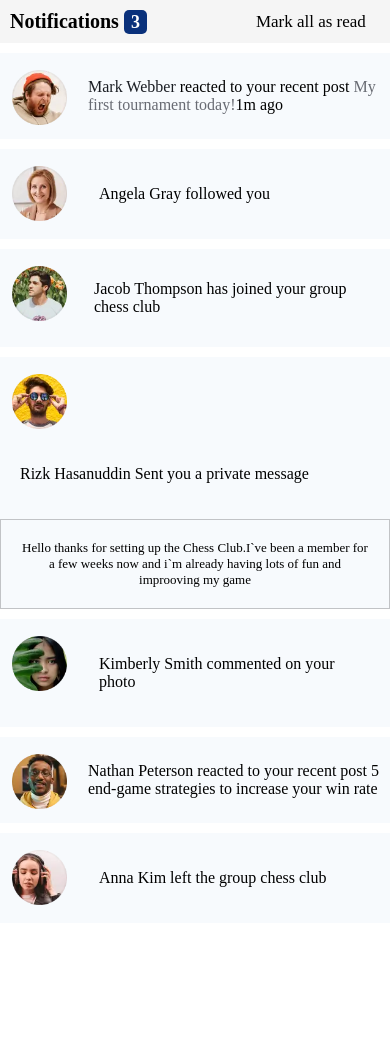
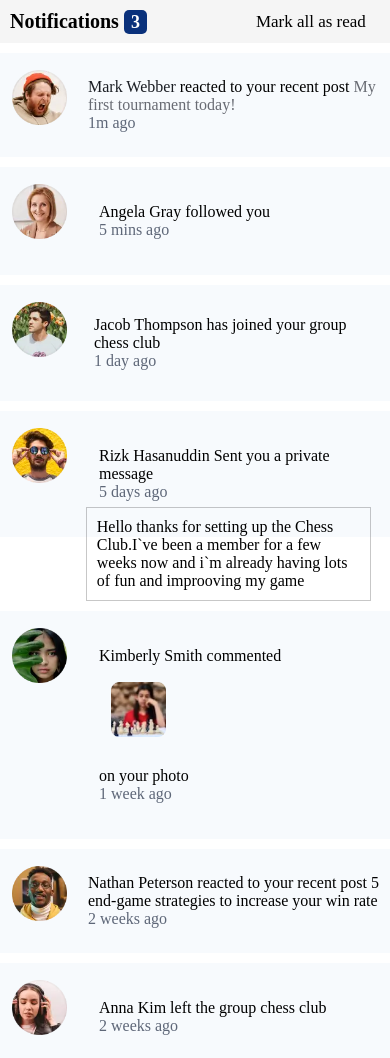
Before and after one commit to agichimu/Notifications-page, a website built with Vite: page index.html in a window 390 px wide. Before the commit the page ends 923 px from the top, so only its background shows below. Built offline with nearby package versions, Linux system fonts and the light colour scheme.

Commit message:
new mods

```diff
--- a/index.html
+++ b/index.html
@@ -22,41 +22,42 @@
  <section class="main-content">
        <div class="Mark">
         <img src="images\avatar-mark-webber.webp" alt="">
-        <p><span class="name">Mark Webber</span> reacted to your recent post <span class="event"> My first tournament today!</span><span class="num">1m ago</span></p>
+        <p><span class="name">Mark Webber</span> reacted to your recent post <span class="event"> My first tournament today!</span><span></span><br><span class="num">1m ago</span></p>
        </div>
 
        <div class="Angela">
         <img src="/images/avatar-angela-gray.webp" alt="">
 
-        <p><span>Angela Gray</span><span> followed you</span></p>
+        <p><span>Angela Gray</span><span> followed you</span><br><span class="num"> 5 mins ago</span></p>
        </div>
 
        <div class="Jacob">
         <img src="/images/avatar-jacob-thompson.webp" alt="">
-        <p><span> Jacob Thompson</span> has joined your group <span>chess club</span></p>
+        <p><span> Jacob Thompson</span> has joined your group <span>chess club</span><br><span class="num"> 1 day ago</span></p>
        </div>
 
        <div class="Rizk">
         <img src="/images/avatar-rizky-hasanuddin.webp" alt="">
-        <p><span>Rizk Hasanuddin</span><span> Sent you a private message</span></p>
+        <p><span>Rizk Hasanuddin</span><span> Sent you a private message</span><br><span class="num">5 days ago</span></p>
+         </div>
+        <div class="grid">Hello thanks for setting up the Chess Club.I`ve been a member for a few weeks now and i`m already having lots of fun and improoving my game</div>
 
-        <div class="grid">Hello thanks for setting up the Chess Club.I`ve been a member for a few weeks now and i`m already having lots of fun and improoving my game</div>
-       </div>
 
        </div>
        <div class="Kimberly">
         <img src="/images/avatar-kimberly-smith.webp" alt="">
-        <p><span>Kimberly Smith</span> commented on your photo</p>
+        <p><span>Kimberly Smith</span> commented <span class="Chess"><img src="/images/image-chess.webp" alt=""></span><br>
+          on your photo <br><span class="num">1 week ago</span></p>
        </div>
 
        <div class="Nathan">
         <img src="/images/avatar-nathan-peterson.webp" alt="">
-        <p><span>Nathan Peterson</span> reacted to your recent post <span>5 end-game strategies to increase your win rate</span></p>
+        <p><span>Nathan Peterson</span> reacted to your recent post <span>5 end-game strategies to increase your win rate</span><br><span class="num">2 weeks ago</span></p>
        </div>
 
        <div class="Anna">
         <img src="/images/avatar-anna-kim.webp" alt="">
-        <p><span>Anna Kim</span> left the group<span> chess club</span></p>
+        <p><span>Anna Kim</span> left the group<span> chess club</span><br><span class="num">2 weeks ago</span></p>
        </div>
  </section>
 
--- a/style.css
+++ b/style.css
@@ -314,7 +314,8 @@
   color : hsl(224 5% 43%);
   }
   }
-  @media (max-width: 480px) {
+
+  @media  screen and (max-width: 480px) {
   body {
   background-color : hsl(0 0% 100%);
   margin : 0;
@@ -395,6 +396,7 @@
   line-height : normal;
   overflow-wrap : break-word;
   }
+
   .Mark .name {
   font-family : 'Plus Jakarta Sans';
   color : hsl(222 16% 12%);
@@ -403,6 +405,10 @@
   font-family : 'Plus Jakarta Sans';
   color : hsl(224 5% 43%);
   }
+  .num {
+    color: hsl(219 12% 42%);;
+  }
+
   .Angela {
   width : 100%;
   background-color : hsl(206 64% 98%);
@@ -462,7 +468,7 @@
   .Rizk {
   width : 100%;
   background-color : hsl(206 64% 98%);
-  display : block;
+  display : flex;
   flex-direction : row;
   justify-content : flex-start;
   margin-top : 10px;
@@ -474,10 +480,10 @@
   margin : 12px;
   }
   .Rizk p {
-  padding : 20px;
-  text-align : left;
-  line-height : normal;
-  overflow-wrap : break-word;
+    padding : 20px;
+    text-align : left;
+    line-height : normal;
+    overflow-wrap : break-word;
   }
   .Rizk .name {
   font-family : 'Plus Jakarta Sans';
@@ -487,12 +493,17 @@
   font-family : 'Plus Jakarta Sans';
   color : hsl(224 5% 43%);
   }
-  .grid{
-    display: block;
+   .grid {
+    width: 100%;
+    margin-left: 22%;
+    padding-left: 10px;
+    margin-right: 5%;
+    margin-top: -30px;
+    display: grid;
     border: 1px solid rgba(0, 0, 0, 0.218);
-    padding: 20px;
-    font-size: 13px;
-    text-align: center;
+    padding: 10px;
+    font-size: 16px;
+    text-align: left;
   }
   .Kimberly {
   width : 100%;
@@ -513,6 +524,9 @@
   text-align : left;
   line-height : normal;
   overflow-wrap : break-word;
+  }
+  .Kimberly p .chess img {
+  background-color: blueviolet;
   }
   .Kimberly .name {
   font-family : 'Plus Jakarta Sans';
```
